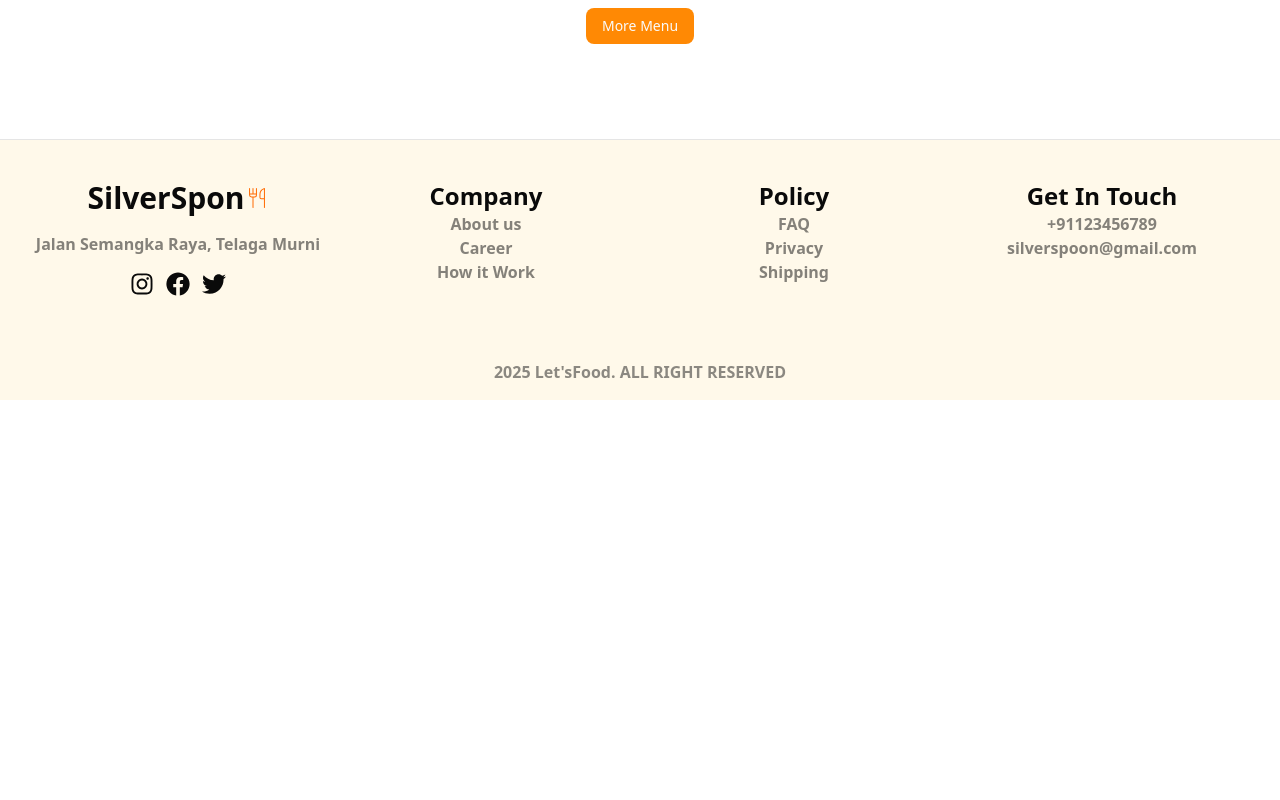
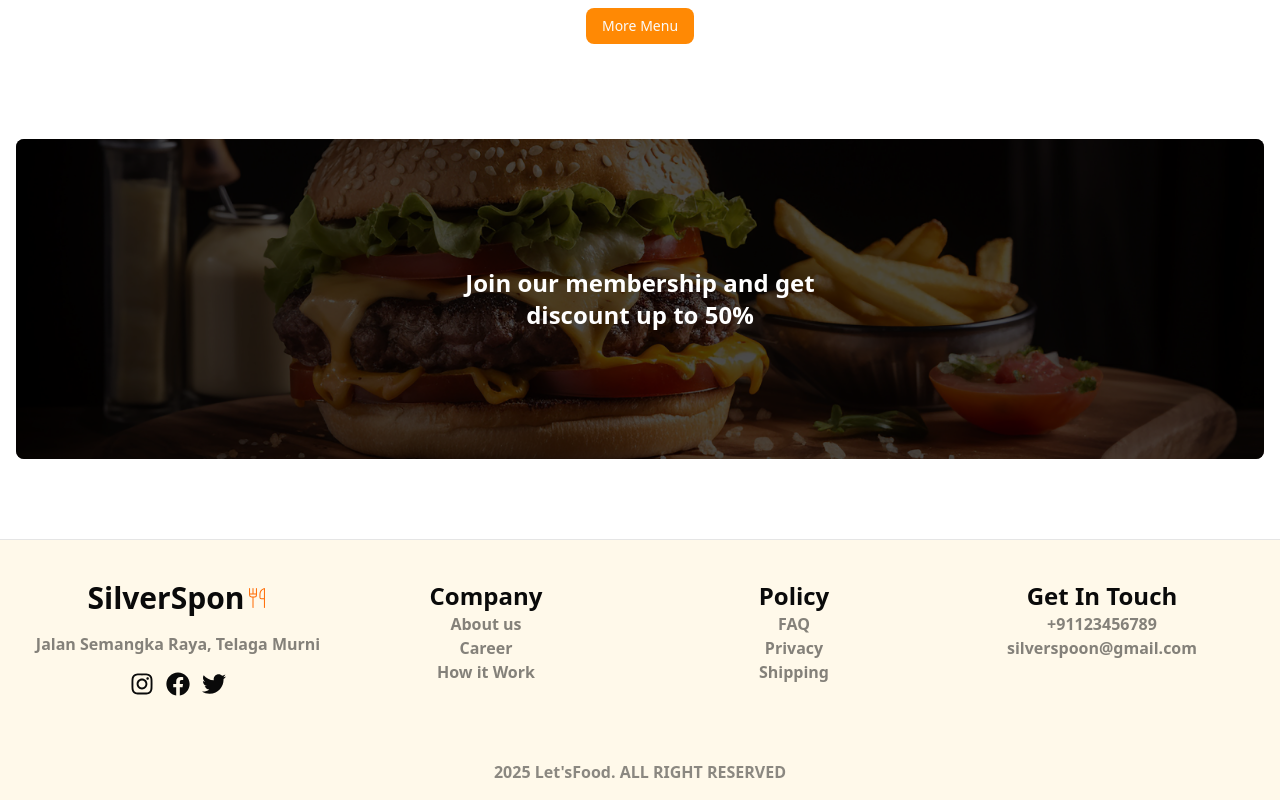
Before and after one commit to NitanSharma/silverspoon, a Next.js app: page / in a window 1280 px wide. Shown: the part 2261-3061 px from the top of the page. Before the commit the page ends 2661 px from the top, so only its background shows below. Built offline with nearby package versions, Linux system fonts and the light colour scheme.

Commit message:
offersection added

```diff
--- a/app/page.tsx
+++ b/app/page.tsx
@@ -2,6 +2,7 @@ import Footer from "@/components/Footer";
 import HeroSection from '@/components/HeroSection';
 import HowItWork from '@/components/HowItWork';
 import MenuSection from '@/components/MenuSection';
+import Offer from "@/components/Offer";
 
 export default function page() {
   return (
@@ -9,6 +10,7 @@ export default function page() {
       <HeroSection />
       <HowItWork />
       <MenuSection />
+      <Offer/>
       <Footer/>
     </main>
   );
--- /dev/null
+++ b/components/Offer.tsx
@@ -0,0 +1,27 @@
+import Image from 'next/image';
+
+export default function Offer() {
+  return (
+    <section className="container px-4 mx-auto max-w-7xl flex flex-col items-center justify-center text-center">
+      <div className="relative rounded-md h-80 flex items-center justify-center w-full mb-20 overflow-hidden">
+        {/* Background Image */}
+        <Image
+          src="/hamburger.jpg"
+          alt="discount"
+          fill
+          className="object-cover"
+        />
+
+        {/* Black filter overlay */}
+        <div className="absolute inset-0 bg-black/70"></div>
+
+        {/* Centered text */}
+        <div className="absolute inset-0 flex items-center justify-center text-center">
+          <p className="text-white font-bold text-2xl">
+            Join our membership and get <br /> discount up to 50%
+          </p>
+        </div>
+      </div>
+    </section>
+  );
+}
```
Also changed, not shown: public/hamburger.jpg (added).
